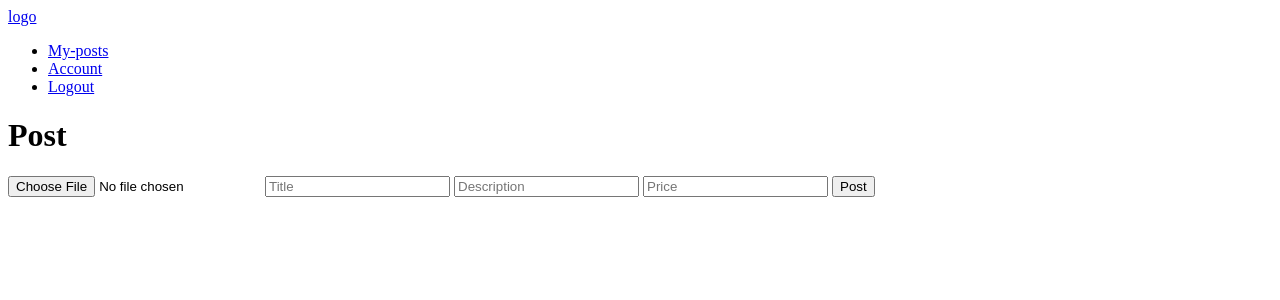
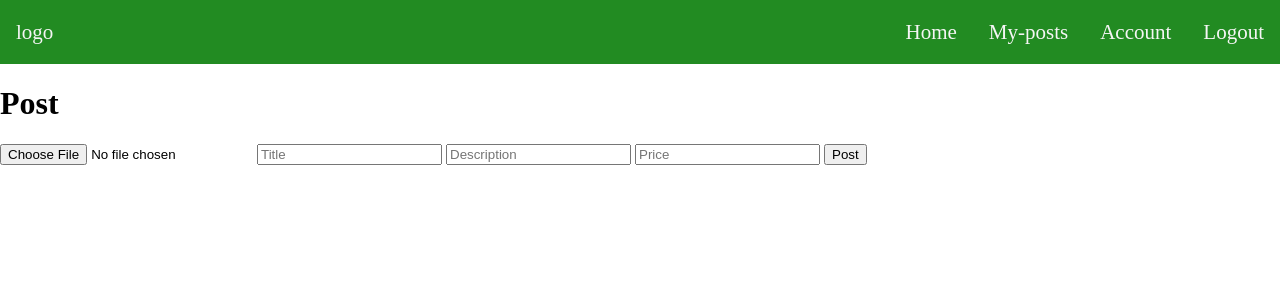
Before and after one commit to MarcosGTS/FreeMarket, a Flask app: page /post in a window 1280 px wide. Shown: the top 300 px of the page. Run offline with Flask 2, Linux system fonts and the light colour scheme; a user stored in the database is signed in; data comes from the database, SQL or seed files in the repository; both versions use the stored data as it was after the commit.

Commit message:
Finalizacao logica (apresentavel)

```diff
--- a/application.py
+++ b/application.py
@@ -160,7 +160,6 @@ def logout():
     session.clear()
     return redirect("/")
 
-
 @app.route("/account", methods=["GET", "POST"])
 @login_required
 def account():
@@ -205,6 +204,20 @@ def account():
 
     return render_template("account.html", username=user["username"])
 
+@app.route("/more/<id>")
+def more(id):
+    cnn = sqlite3.connect(DATABASE_NAME)
+    cnn.row_factory = sqlite3.Row
+    cursor = cnn.cursor()
+
+    sql = "SELECT * FROM posts JOIN users ON users.id = userId WHERE posts.id = ?"
+    post = cursor.execute(sql, [id]).fetchone()
+
+    filename = f"img/{post['id']}.{post['extension']}"
+    filepath = url_for('static', filename=filename)
+
+    return render_template("more.html", post=post, filepath=filepath);
+
 @app.route("/error/<message>")
 def error(message):
     return render_template("error.html", error=message)
--- /dev/null
+++ b/static/style.css
@@ -0,0 +1,34 @@
+body {
+    margin: 0;
+    padding: 0;
+}
+
+.navbar {
+    display: flex;
+    justify-content: space-between;
+
+    align-items: center;
+    background-color: forestgreen;
+
+    font-size: 21px;
+
+    line-height: 0;;
+}
+
+.navbar a {
+    color: whitesmoke;
+    text-decoration: none;
+    padding: 2rem 1rem;
+    display: block;
+}
+
+.navbar ul {
+    display: flex;
+    list-style: none;
+    margin: 0;
+    padding: 0;
+}
+
+.navbar li:hover {
+    background-color: green;
+}
--- a/templates/layout.html
+++ b/templates/layout.html
@@ -5,26 +5,40 @@
     <meta http-equiv="X-UA-Compatible" content="IE=edge">
     <meta name="viewport" content="width=device-width, initial-scale=1.0">
     <title>Free Market: {% block title %}{% endblock %}</title>
+    <link rel="stylesheet" href="static/style.css">
 </head>
 <body>
-    <nav>
-        <a href="/">logo</a>
+    <nav class="navbar">
+        <a class="brand-title" href="/">logo</a>
+        <ul>
+            <li><a href="/">Home</a></li>
+        {% if not session.userId %}
 
-        {% if not session.userId %}
-        <ul>
             <li><a href="/login">Log in</a></li>
             <li><a href="/register">Resgister</a></li>
-        </ul>
+
         {% else %}
-        <ul>
+
             <li><a href="/post">My-posts</a></li>
             <li><a href="/account">Account</a></li>
             <li><a href="/logout">Logout</a></li>
+
+        {% endif %}
         </ul>
-        {% endif %}
     </nav>
     <main>
         {% block main %}{% endblock %}
     </main>
+
+    <script>
+        let posts = document.querySelectorAll(".post");
+
+        posts.forEach(p => p.addEventListener("click", () => {
+            id = p.childNodes[1].value
+            window.location.href = `/more/${id}`
+        }))
+    </script>
+
+    {% block script %}{% endblock %}
 </body>
 </html>
--- a/templates/post.html
+++ b/templates/post.html
@@ -14,7 +14,7 @@
     </form>
 
     {% for post in posts%}
-    <div>
+    <div class="post">
         <img src="static/img/{{[post.id, post.extension]|join('.')}}" alt="">
         <div>
             <p>{{post.title}}</p>
```
Also changed, not shown: templates/index.html (+48 -8 lines), templates/more.html (added, +21 -0 lines), freeMarket.db.
